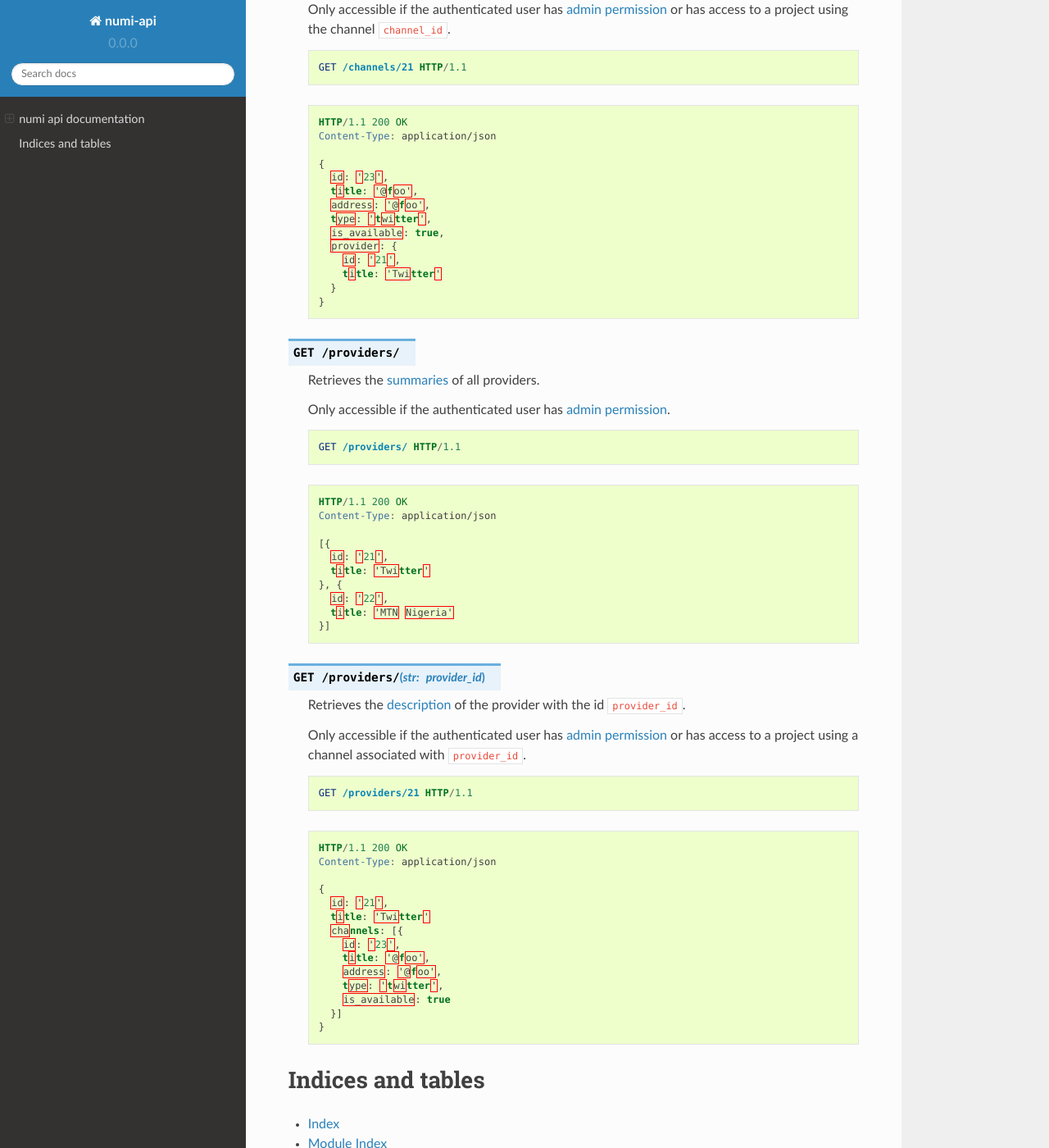
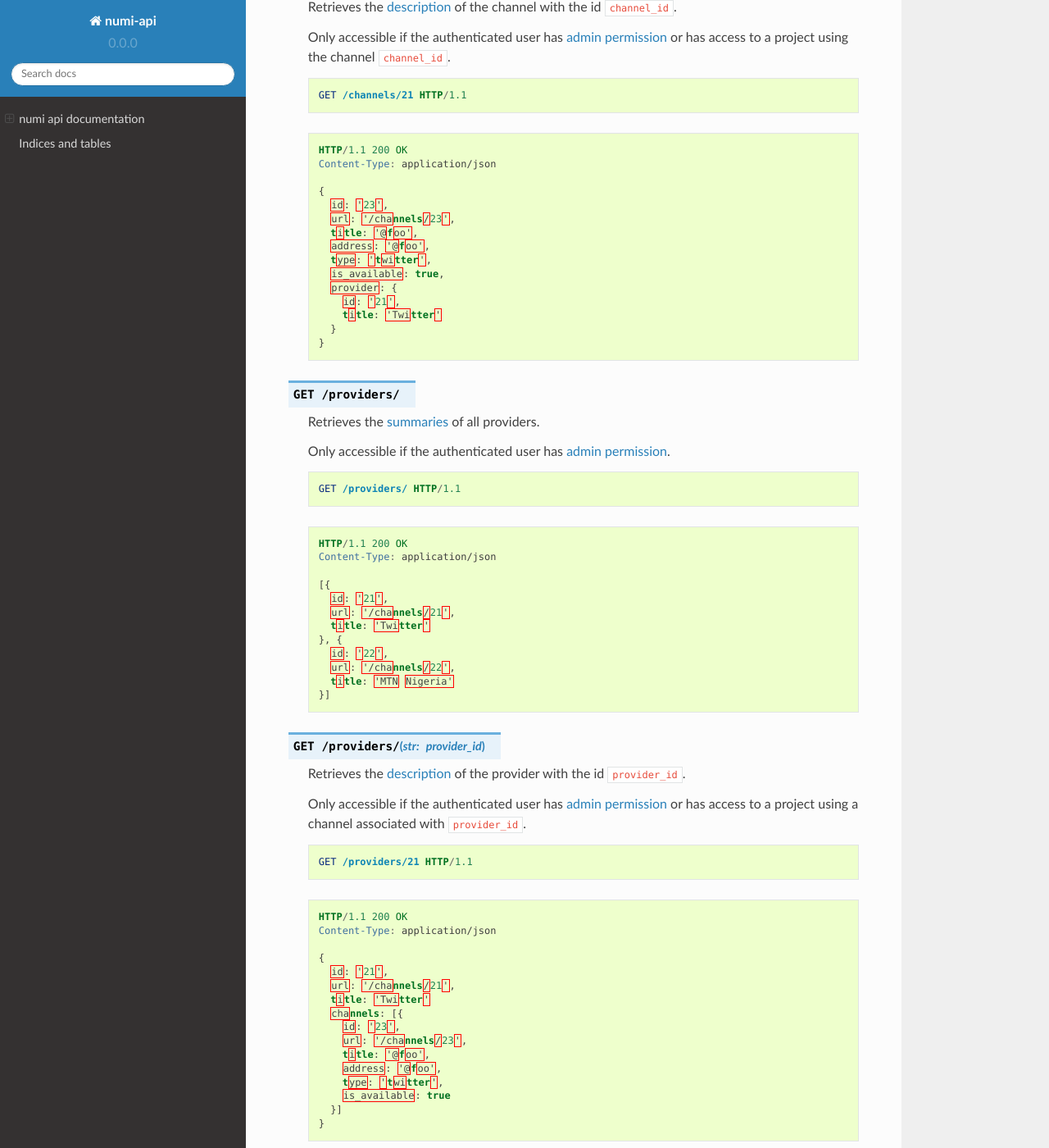
Before and after one commit to praekelt/numi-api, a Sphinx documentation site: the page built from docs/index.rst, in a window 1280 px wide and 1400 px high, scrolled down 30925 px. Shown: the whole window at 82% size. Built offline with Sphinx 7.4.7 and the Read the Docs theme 2.0.0, drawn with Linux system fonts in a browser that asks for light colours; some of the changed text lies outside the part shown.

Commit message:
Add url properties to provider and channel schemas

```diff
--- a/docs/index.rst
+++ b/docs/index.rst
@@ -1075,6 +1075,7 @@ If the project isn't found, a ``404`` response will be given. The response body'
 
      [{
        id: '23',
+       url: '/channels/23',
        title: '@foo',
        address: '@foo',
        type: 'twitter',
@@ -1701,6 +1702,7 @@ Channels and Providers
 
      [{
        id: '23',
+       url: '/channels/23',
        title: '@foo',
        address: '@foo',
        type: 'twitter',
@@ -1731,6 +1733,7 @@ Channels and Providers
 
      {
        id: '23',
+       url: '/channels/23',
        title: '@foo',
        address: '@foo',
        type: 'twitter',
@@ -1759,9 +1762,11 @@ Channels and Providers
 
      [{
        id: '21',
+       url: '/channels/21',
        title: 'Twitter'
      }, {
        id: '22',
+       url: '/channels/22',
        title: 'MTN Nigeria'
      }]
 
@@ -1785,9 +1790,11 @@ Channels and Providers
 
      {
        id: '21',
+       url: '/channels/21',
        title: 'Twitter'
        channels: [{
          id: '23',
+         url: '/channels/23',
          title: '@foo',
          address: '@foo',
          type: 'twitter',
```
Also changed, not shown: 4 other files.
